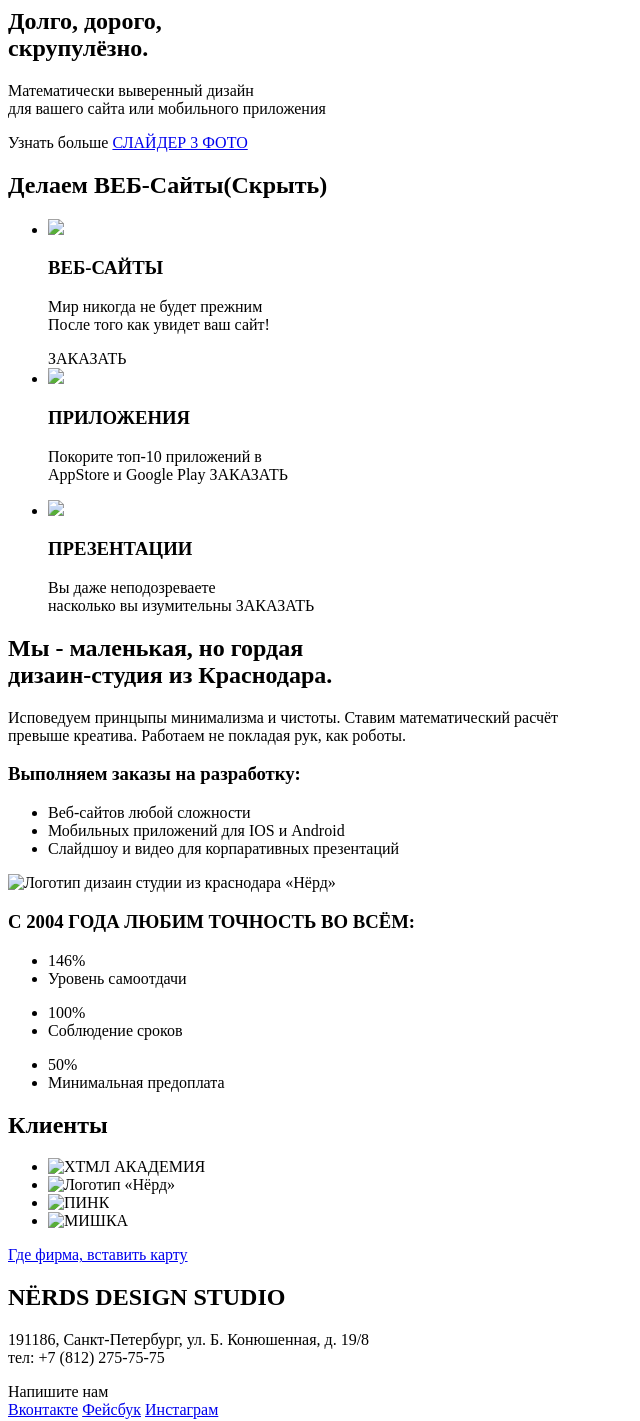
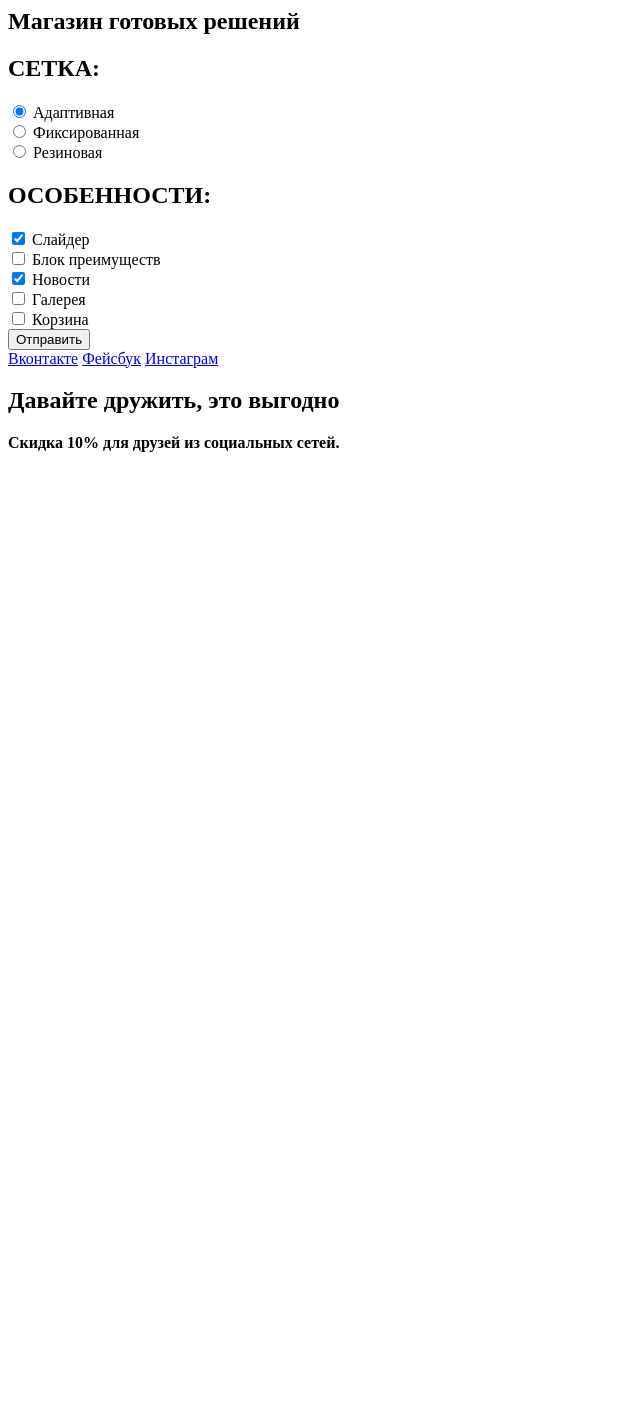
Before and after one commit to Graseru/669647-nerds, a plain HTML site: page catalog.html in a window 1280 px wide. Shown: the part 160-1581 px from the top of the page, without its empty margins (0-640 px from the left). After the commit the page ends 800 px from the top, so only its background shows below. Drawn offline with Linux system fonts and the light colour scheme.

Commit message:
Отработка замечаний по первой вёрстке

```diff
--- a/catalog.html
+++ b/catalog.html
@@ -1,134 +1,71 @@
+<!-- Как на первой странице-начало -->
 <!DOCTYPE html>
 <html lang="ru">
   <head>
     <meta charset="utf-8">
     <title>Дизаин студия из краснодара «Нёрд»</title>
   </head>
+
     <body>
-
       <!-- 1.!? СОЗДАЁМ ШАПКУ-->
       <header class="main-header">
             <nav class="main-navigation">
               <!--1.1.! Добавим контейнер для логотипа. -->
               <a class="main-header-logo">
                 <!--1.2.! Логотип НЁРД -->
-                    <img src="img/index-logo.svg" width="368" height="153"
-                    alt="Логотип дизаин студии из краснодара «Нёрд»">
+                <img src="img/index-logo.svg" width="368" height="153" alt="Логотип дизаин студии из краснодара «Нёрд»">
               </a>
                 <!--1.3.! Основное навигационное меню — неупорядоченный список,
                 каждый элемент которого содержит ссылку на страницу. -->
                 <ul class="site-navigation">
                   <li><a href="info.html">Студия</a></li>
-                        <li><a href="#clientele">Клиенты</li><!-- Переносит на место расположения Клиентов внизу страницы -->
+                  <li><a href="#">Клиенты</a></li>
                   <li><a href="catalog.html">Магазин</a></li>
-                        <li><a href="#contacts">Контакты</a></li><!-- Переносит на место расположения Контактов внизу страницы -->
+                  <li><a href="#">Контакты</a></li>
                 </ul>
                 <!--1.4.! Создаём корзину -->
                 <ul class="user-navigation">
                   <!--1.5.? При помощи CSS создадим иконку корзины -->
-                    <li class="login-link">Корзина</li>
+                  <li class="#">Корзина</li>
                 </ul>
+              <h1>Магазин готовых решений</h1>
             </nav>
       </header>
+      <!-- Как на первой странице-конец -->
 
-<!-- 2. ОСНОВНАЯ ЧАСТЬ САЙТА -->
-<!-- 2.1.? Долго.., слайдер, кнопка узнать больше -->
-        <main class="container">
-            <section class="atelier"><!--студия-->
-                <h1 class="atelier-long">Долго, дорого, <br>скрупулёзно.</h1>
-                <p>Математически выверенный дизайн<br>
-                    для вашего сайта или мобильного приложения</p>
-                <!-- Кнопка "Узнать больше" -->
-                <span class="button-learn-more">Узнать больше</span>
-                <a href="slider.html">СЛАЙДЕР 3 ФОТО</a>
-            </section>
+      <main class="main-catalog">
+        <form action="#" method="post">
+          <h2>СЕТКА:</h2>
+          <label>
+            <input type="radio" name="grids" value="Адаптивная" checked>
+              Адаптивная
+          </label><br>
+          <label>
+            <input type="radio" name="grids" value="Фиксированная">
+              Фиксированная
+          </label><br>
+          <label>
+            <input type="radio" name="grids" value="Резиновая">
+              Резиновая
+          </label>
+          <h2>ОСОБЕННОСТИ:</h2>
 
-<!-- 2.2.? Вебсайты, приложения, презентации -->
-            <section class="works"><!-- Работы -->
-                <h2 class="visually-hidden">Делаем ВЕБ-Сайты(Скрыть)</h2>
-                <ul class="works-list">
-                <li class="works-item">
-                    <img src="фото">
-                    <h3>ВЕБ-САЙТЫ</h3>
-                    <p>Мир никогда не будет прежним
-                        <br> После того как увидет ваш сайт!</p>
-                    <span class="button-learn-more">ЗАКАЗАТЬ</span>
-                </li>
-
-                    <li class="works-item">
-                        <img src="фото">
-                        <h3>ПРИЛОЖЕНИЯ</h3>
-                        <p>Покорите топ-10 приложений в<br>
-                            AppStore и Google Play
-                        <span class="button-learn-more">ЗАКАЗАТЬ</span>
-                    </li>
-
-                    <li class="works-item">
-                        <img src="фото">
-                        <h3>ПРЕЗЕНТАЦИИ</h3>
-                        <p>Вы даже неподозреваете<br>
-                            насколько вы изумительны
-                        <span class="button-learn-more">ЗАКАЗАТЬ</span>
-                    </li>
-                </ul>
-            </section>
-
-<!-- 2.3.? Мы - маленькая, но гордая дизаин-студия из Краснодара. -->
-            <section class="atelier"><!--студия-->
-                <h2 class="atelier-long">Мы - маленькая, но гордая<br>
-                     дизаин-студия из Краснодара.</h1>
-                <p>Исповедуем принцыпы минимализма и чистоты. Ставим математический расчёт<br>
-                    превыше креатива. Работаем не покладая рук, как роботы.</p>
-                <h3>Выполняем заказы на разработку:</h3>
-                <ul>
-                    <li>Веб-сайтов любой сложности</li>
-                    <li>Мобильных приложений для IOS и Android</li>
-                    <li>Слайдшоу и видео для корпаративных презентаций</li>
-                </ul>
-                <a class="main-header-logo">
-                <!-- Логотип НЁРД -->
-                <img src="img/index-logo.svg" width="368" height="153"
-                alt="Логотип дизаин студии из краснодара «Нёрд»">
-                </a>
-                <h3>C 2004 ГОДА ЛЮБИМ ТОЧНОСТЬ ВО ВСЁМ:</h3>
-                <ul>
-                    <li>146%</li>
-                    <li>Уровень самоотдачи</li>
-                </ul>
-                <ul>
-                    <li>100%</li>
-                    <li>Соблюдение сроков</li>
-                </ul>
-                <ul>
-                    <li>50%</li>
-                    <li>Минимальная предоплата</li>
-                </ul>
-            </section>
-<!-- 2.4.? ЗАКАЗЧИКИ -->
-            <section class="clientu">
-                <h2 class="visually-hidden"><a name="clientele">Клиенты</a></h2>
-                <ul class="clientele">
-                    <li><img src="img/index-logo.svg" width="368" height="153" alt="ХТМЛ АКАДЕМИЯ">
-                    <li><img src="img/index-logo.svg" width="368" height="153" alt="Логотип «Нёрд»">
-                    <li><img src="img/index-logo.svg" width="368" height="153" alt="ПИНК">
-                    <li><img src="img/index-logo.svg" width="368" height="153" alt="МИШКА">
-                </ul>
+          <input type="checkbox" name="subscribe" id="subscribe-field" checked>
+            <label for="subscribe-field">Слайдер</label><br>
+          <input type="checkbox" name="subscribe" id="subscribe-field">
+            <label for="subscribe-field">Блок преимуществ</label><br>
+          <input type="checkbox" name="subscribe" id="subscribe-field" checked>
+            <label for="subscribe-field">Новости</label><br>
+          <input type="checkbox" name="subscribe" id="subscribe-field">
+            <label for="subscribe-field">Галерея</label><br>
+          <input type="checkbox" name="subscribe" id="subscribe-field">
+            <label for="subscribe-field">Корзина</label><br>
+          <input type="submit" value="Отправить">
+        </form>
       </main>
 
-<!-- 3.!? ФУТЕР -->
+<!-- Как на первой странице -->
       <footer class="main-footer">
-            <section class="contacts">
-    <!-- 3.1.? КАРТА С ПОКАЗАННЫМ МЕСТОМ ФИРМЫ, НЕПРАВИЛЬНО -->
-                <a class="button" href="map.html">Где фирма, вставить карту</a>
-    <!-- 3.2.! КОНТАКТЫ ВНИЗУ НАД КАРТОЙ -->
-                <h2><a name="contacts">NЁRDS DESIGN STUDIO</a></h2>
-                <p>
-                191186, Санкт-Петербург, ул. Б. Конюшенная, д. 19/8<br>
-                тел: +7 (812) 275-75-75
-                </p>
-    <!-- 3.3.! НАПИШИТЕ НАМ -->
-                <span class="button-write-to-us" href="write-to-us.html">Напишите нам</a>
-            </section>
         <!-- 3.4.! САМЫЙ НИЗ ФУТЕРА -->
         <div class="footer-social">
           <a class="social-button" href="#">Вконтакте</a>
@@ -138,5 +75,7 @@
           <b>Скидка 10% для друзей из социальных сетей.</b>
         </div>
       </footer>
+<!-- Как на первой странице -->
+
     </body>
 </html>
```
Also changed, not shown: index.html (+34 -24 lines). Lines whose indentation alone changed are shown as unchanged.
